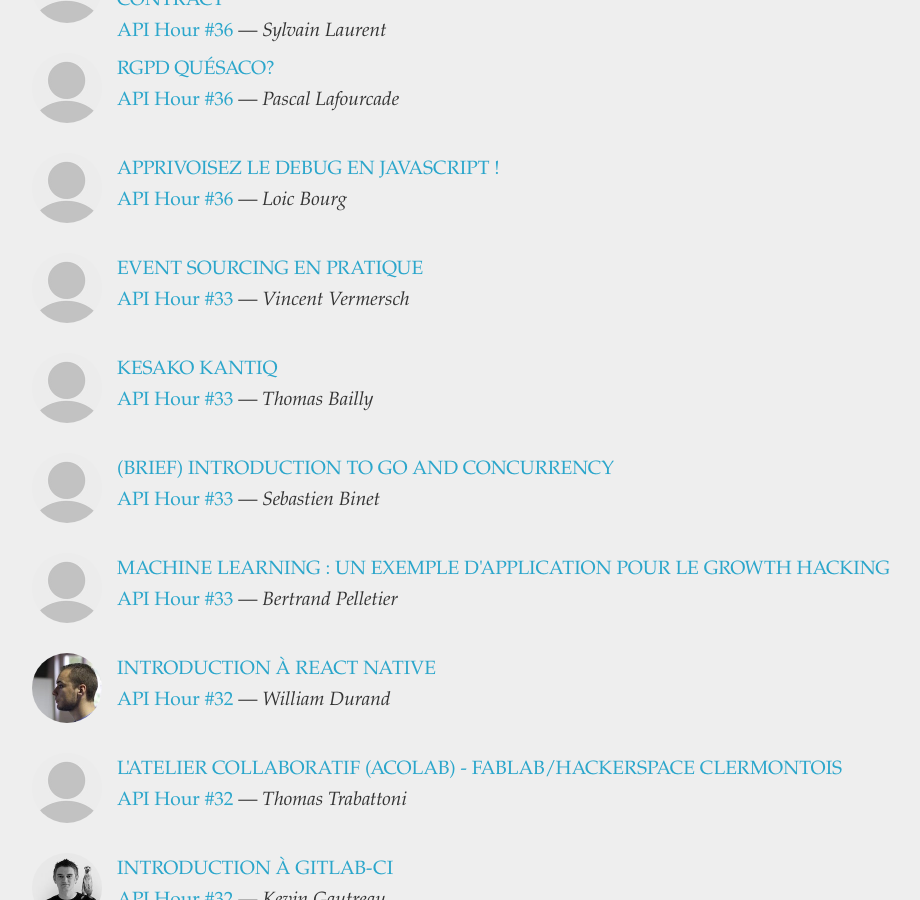
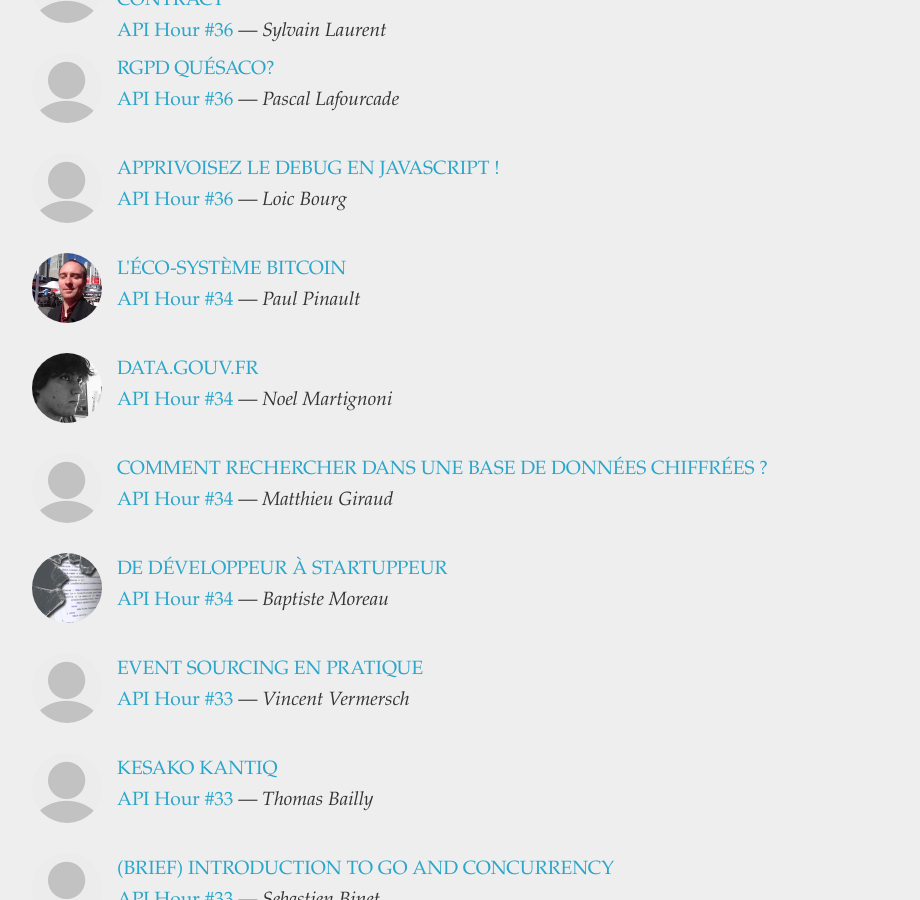
Before and after one commit to clermontech/clermontech.github.com, a Jekyll site: the page built from talks/index.md, in a window 1280 px wide and 900 px high, scrolled down 711 px. Shown: the whole window, without its empty margins (123-1043 px from the left). Built offline with Jekyll 4.4.1, drawn with Linux system fonts in a browser that asks for light colours.

Commit message:
add AH34 talks pages

```diff
--- /dev/null
+++ b/_posts/2018-03-04-baptiste-Moreau-De-developpeur-a-startuppeur.md
@@ -0,0 +1,20 @@
+---
+layout: talk
+categories: [ talks, api-hour-34 ]
+
+session_url: /api-hours/api-hour-34.html
+session_name: Clermont'ech API Hour &#35;34
+session_short_name: "&#35;34"
+
+author: Baptiste Moreau
+author_url: https://twitter.com/nours312
+author_image: moreau.png
+
+slides_url:
+video:
+
+title: "De développeur à startuppeur"
+---
+
+En tant que développeur, on se dit souvent : j’ai toutes les compétences pour lancer une entreprise dont l’activité tourne autour d'un projet technique. Je n’aurais pas besoin de faire appel à une entreprise qui va me facturer mon site internet, mon application mobile ou tout autre logiciel dont j’aurai besoin.
+Je vous propose de revenir sur les 9 premiers mois de ma Start-up, les 9 mois qui m’ont forcés à arrêter de coder, changer de métier, découvrir, attendre, apprendre …
--- /dev/null
+++ b/_posts/2018-03-04-matthieu-giraud-Comment-rechercher-dans-une-base-de-donnees-chiffrees.md
@@ -0,0 +1,26 @@
+---
+layout: talk
+categories: [ talks, api-hour-34 ]
+
+session_url: /api-hours/api-hour-34.html
+session_name: Clermont'ech API Hour &#35;34
+session_short_name: "&#35;34"
+
+author: Matthieu Giraud
+author_url:
+author_image:
+
+slides_url: http://sancy.univ-bpclermont.fr/~giraud/talks/180315-sse-clermontech.pdf
+video:
+
+title: "Comment rechercher dans une base de données chiffrées ?"
+---
+
+Avec le développement d'Internet et du Big Data, de plus en
+plus de solutions permettant d'externaliser nos données dans le Cloud
+sont accessibles aux utilisateurs tels DropBox et Google Drive.
+Certaines de ces données peuvent être sensibles, d'un point de vue de la
+vie privée (données médicales, bancaires). Une solution actuelle est de
+chiffrer ces données avant de les stocker dans le Cloud. Dans cet
+exposé, je présenterai une solution efficace Symmetric Searchable
+Encryption permettant d'effectuer des recherches sur des documents chiffrés.
--- /dev/null
+++ b/_posts/2018-03-04-noel-Martignoni-data.gouv.fr.md
@@ -0,0 +1,20 @@
+---
+layout: talk
+categories: [ talks, api-hour-34 ]
+
+session_url: /api-hours/api-hour-34.html
+session_name: Clermont'ech API Hour &#35;34
+session_short_name: "&#35;34"
+
+author: Noel Martignoni
+author_url: https://twitter.com/XNeoMac
+author_image: noel.jpeg
+
+slides_url: https://xneomac.gitlab.io/api_hour_34_data_gouv/
+video:
+
+title: "data.gouv.fr"
+---
+
+Cette plateforme en ligne depuis 2011 a pour objectif de faciliter le partage et la réutilisation d'open data.
+Je me suis plongé dans data.gouv.fr et je vous ferai part de mon retour d'expérience sur cet outil.
--- /dev/null
+++ b/_posts/2018-03-04-paul-pinault-l-eco-systeme-bitcoin.md
@@ -0,0 +1,19 @@
+---
+layout: talk
+categories: [ talks, api-hour-34 ]
+
+session_url: /api-hours/api-hour-34.html
+session_name: Clermont'ech API Hour &#35;34
+session_short_name: "&#35;34"
+
+author: Paul Pinault
+author_url: https://twitter.com/disk_91
+author_image: paul.jpeg
+
+slides_url: https://www.disk91.com/2017/news/my-life/my-little-bitcoin-investment-mining-experience/
+video:
+
+title: "L'éco-système bitcoin"
+---
+
+Comme toujours dans la ruée vers l'or c'est celui qui vend pelles et pioches qui devient le plus riche. On a beaucoup parlé de bitcoin mais pas forcement de l'eco-système qui s'est créé autour. Ce sera l'objet de ce talk : parler de ceux qui vendent pelles et pioches aux mineurs de l'aire digitale.
```
Also changed, not shown: _posts/2018-03-04-api-hour-34.md (+10 -0 lines).
